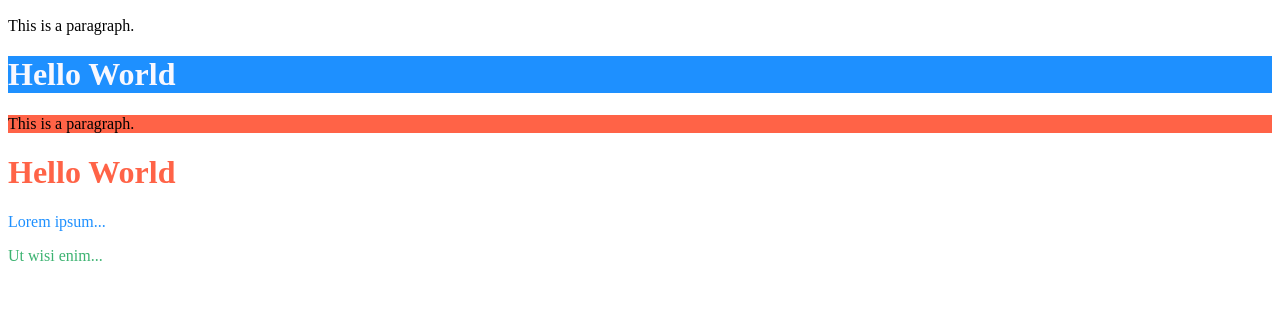
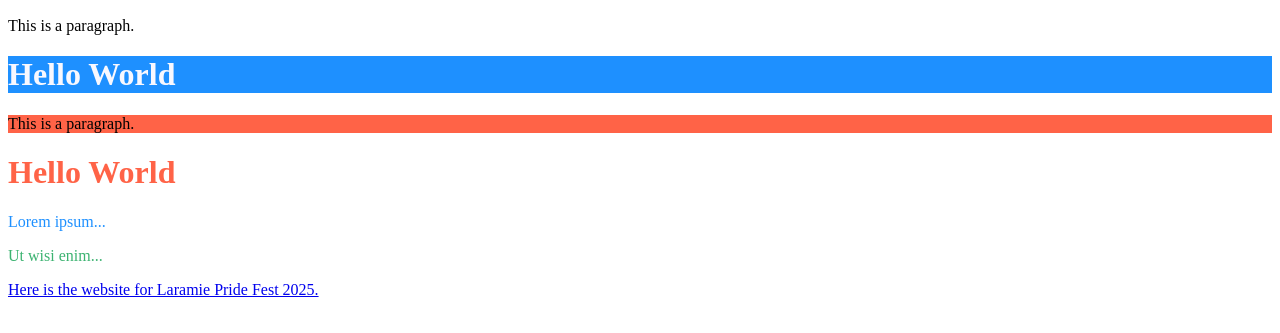
Before and after one commit to barnettejane-cloud/laramie, a plain HTML site: page laramie.html in a window 1280 px wide. Shown: the part 383-716 px from the top of the page. Drawn offline with Linux system fonts and the light colour scheme.

Commit message:
Update laramie.html

```diff
--- a/laramie.html
+++ b/laramie.html
@@ -17,6 +17,12 @@
 <h1 style="color:Tomato;">Hello World</h1>
 <p style="color:DodgerBlue;">Lorem ipsum...</p>
 <p style="color:MediumSeaGreen;">Ut wisi enim...</p>
+<div>
+	<p>
+		<a href="https://www.laramiepridefest.com/pitp-2025"target="_blank">Here is the website for Laramie Pride Fest 2025.
+		</a>
+	</p>
+</div>
 
 </body>
 </html>
```
